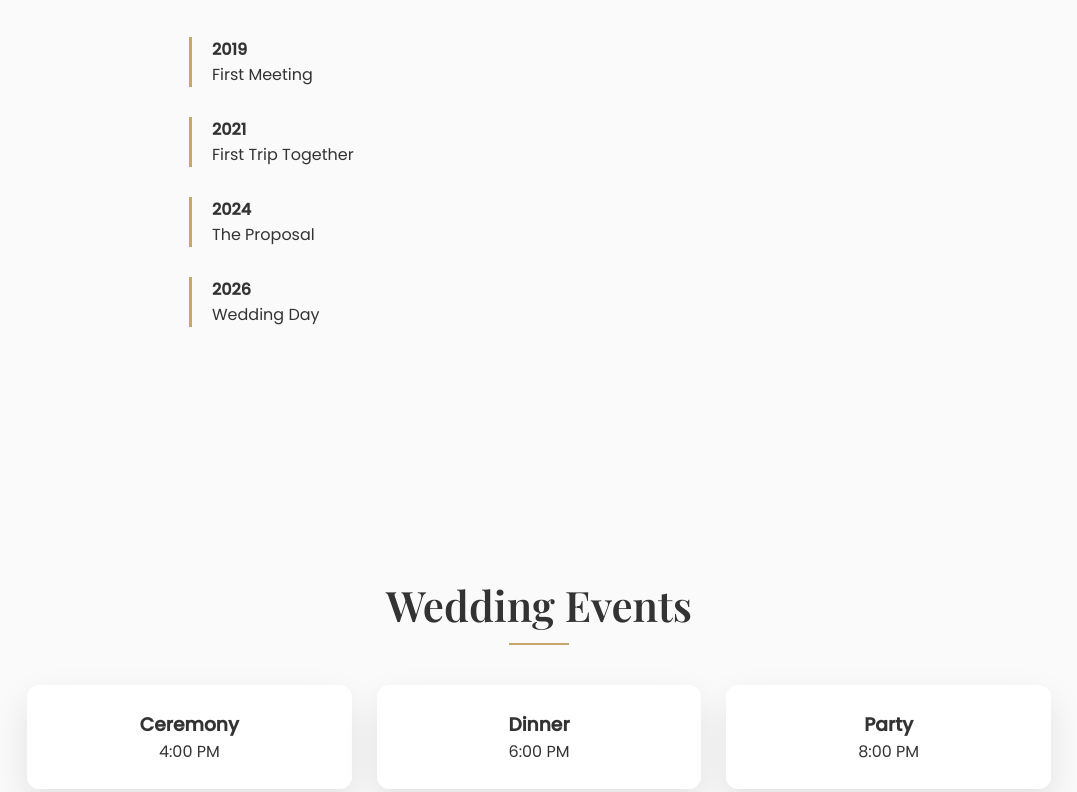
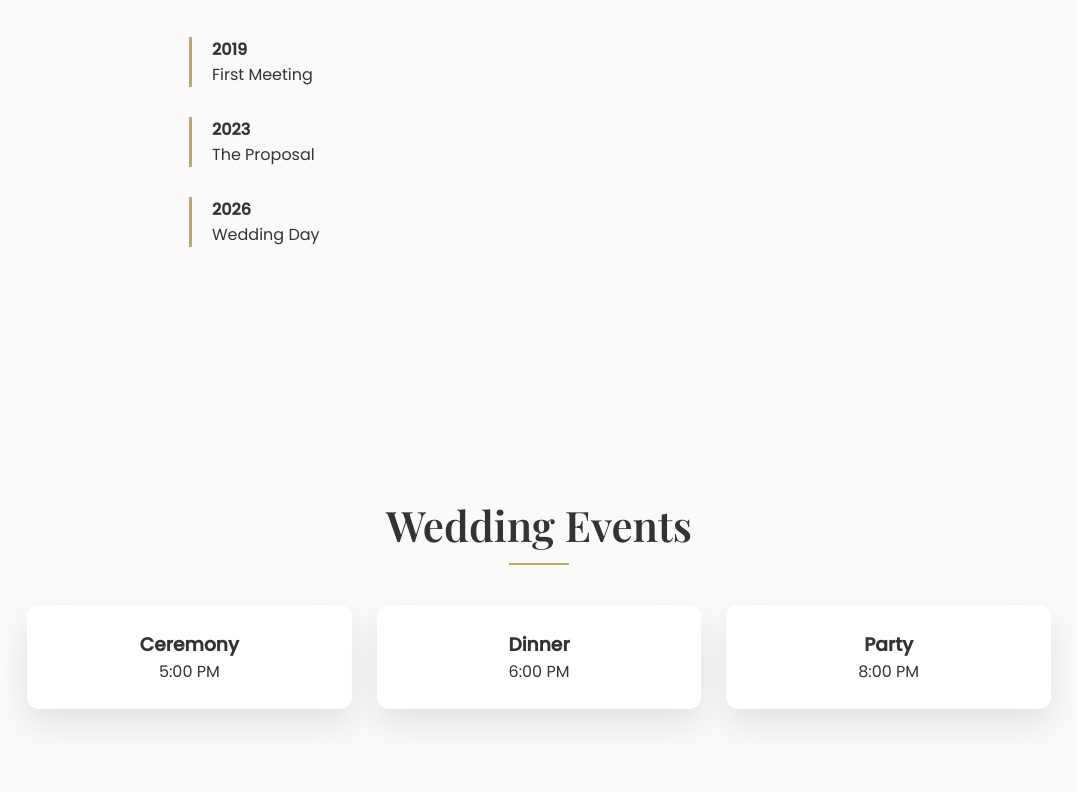
Before and after one commit to MOHAMEDAAMIRA/khalil-rihem, a plain HTML site: page index.html in a window 1280 px wide. Shown: the part 1815-2607 px from the top of the page, without its empty margins (101-1178 px from the left). Drawn offline with nearby package versions, Linux system fonts and the light colour scheme.

Commit message:
Update index.html

```diff
--- a/index.html
+++ b/index.html
@@ -357,8 +357,7 @@ laughter and unforgettable adventures.
 
 <div class="timeline">
 <div><strong>2019</strong><p>First Meeting</p></div>
-<div><strong>2021</strong><p>First Trip Together</p></div>
-<div><strong>2024</strong><p>The Proposal</p></div>
+<div><strong>2023</strong><p>The Proposal</p></div>
 <div><strong>2026</strong><p>Wedding Day</p></div>
 </div>
 
@@ -369,7 +368,7 @@ laughter and unforgettable adventures.
 <h2>Wedding Events</h2>
 
 <div class="schedule">
-<div class="event"><h3>Ceremony</h3><p>4:00 PM</p></div>
+<div class="event"><h3>Ceremony</h3><p>5:00 PM</p></div>
 <div class="event"><h3>Dinner</h3><p>6:00 PM</p></div>
 <div class="event"><h3>Party</h3><p>8:00 PM</p></div>
 </div>
```
